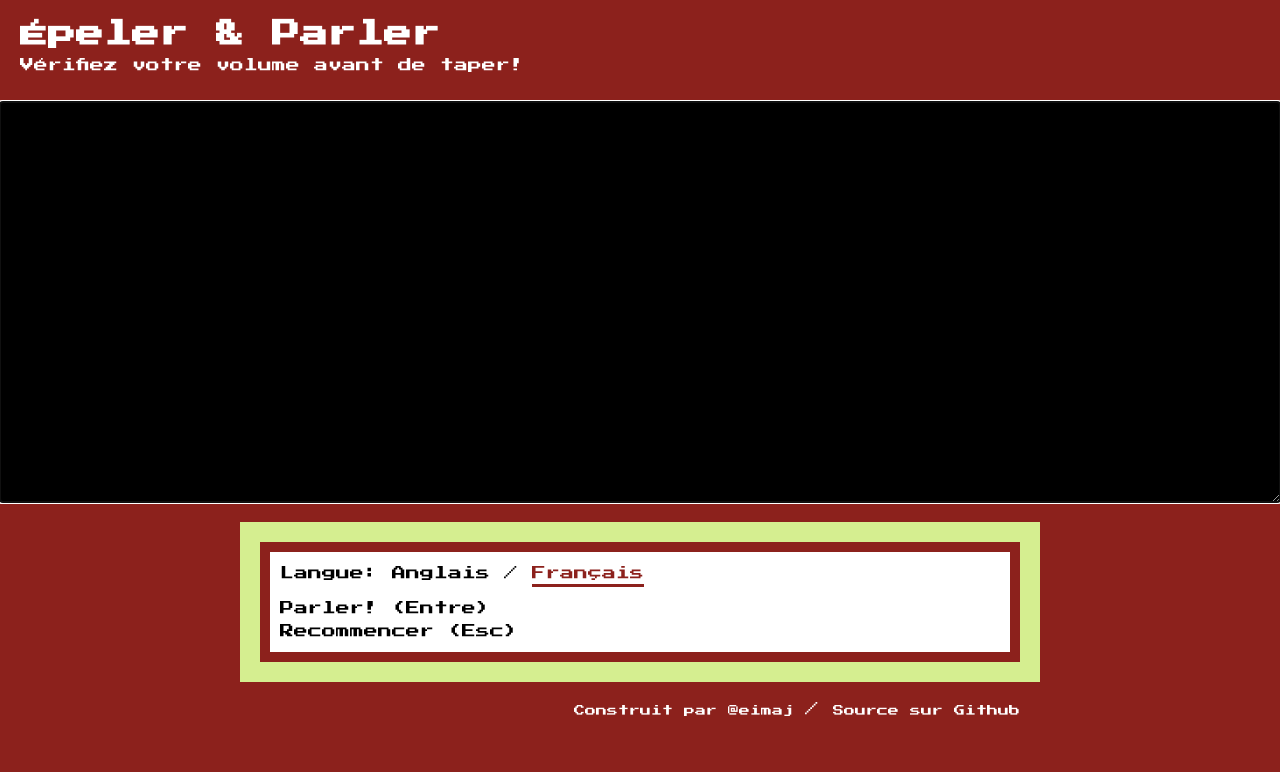
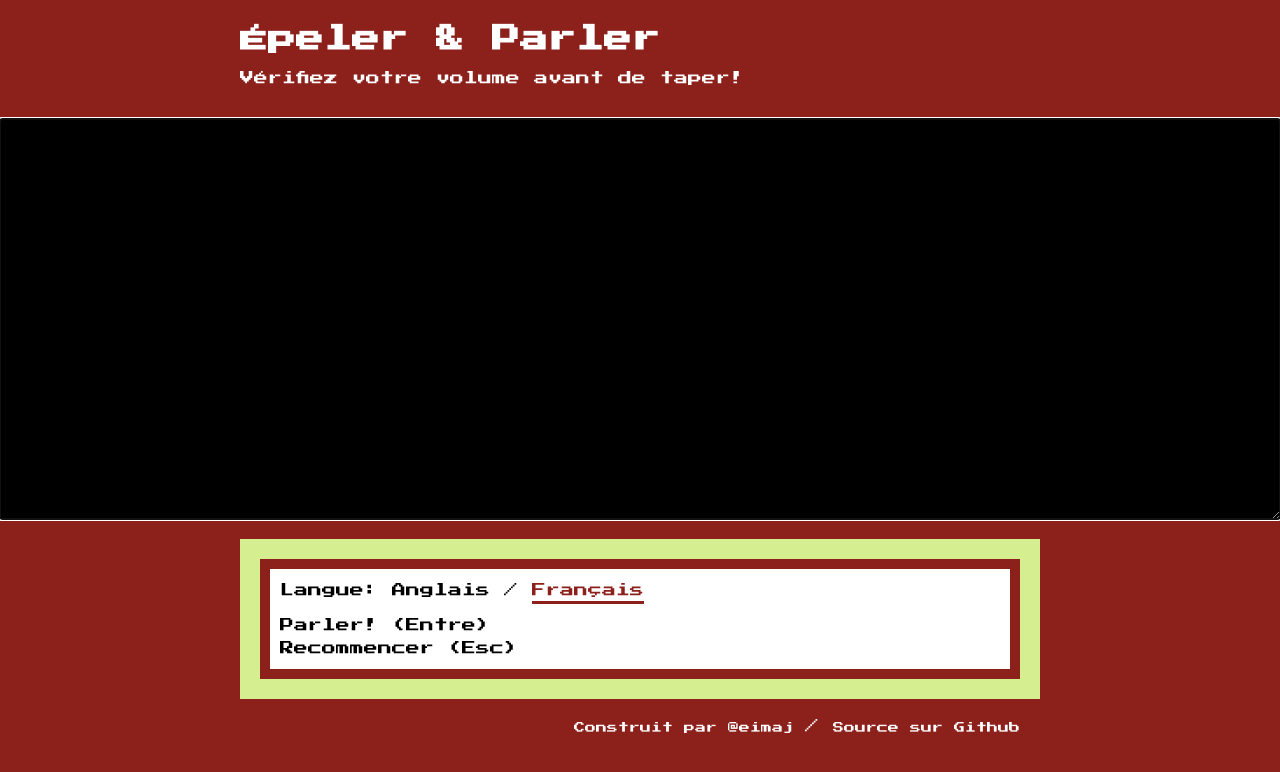
Before and after one commit to eimaj/speak-and-spell, a plain HTML site: page index.html in a window 1280 px wide. Drawn offline with Linux system fonts and the light colour scheme.

Commit message:
Updates some header styles

```diff
--- a/styles.css
+++ b/styles.css
@@ -16,15 +16,19 @@ html {
 
 .header {
   padding: 20px 20px 30px;
+  margin: 0 auto;
+  max-width: 800px;
 }
 
 .header__title {
   margin: 0 0 10px;
+  line-height: 1.4;
   color: #ffffff;
 }
 
 .header__warning {
   margin: 0;
+  line-height: 1.4;
   color: #ffffff;
 }
 
```
